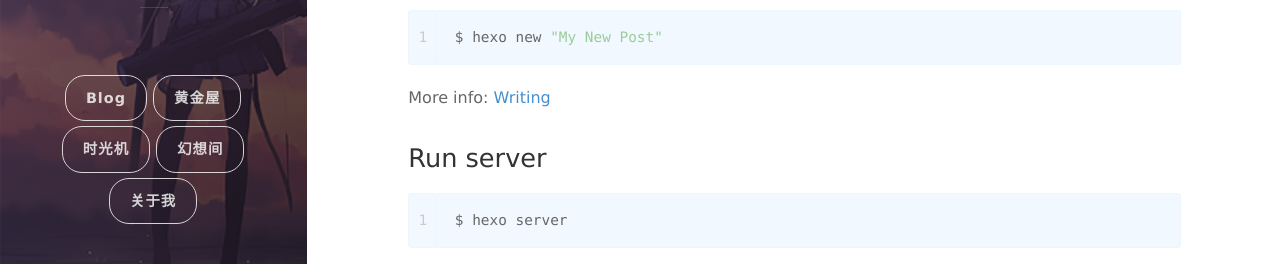
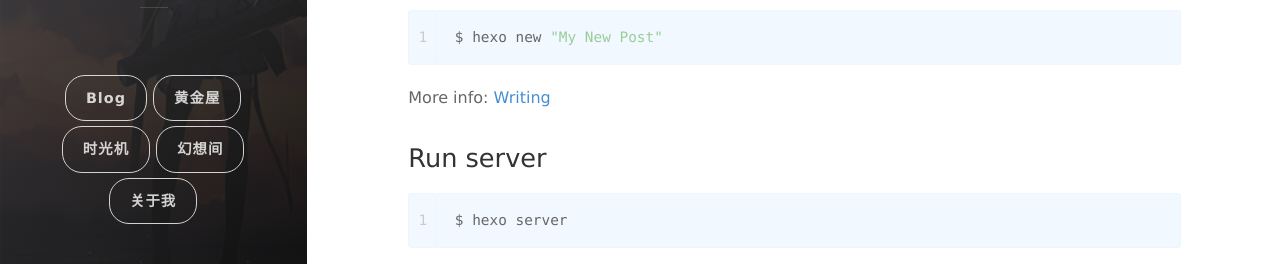
Before and after one commit to univerioiln233/univerioiln233.github.io, a plain HTML site: page 2018/05/18/hello-world/index.html in a window 1280 px wide. Shown: the part 389-653 px from the top of the page. Drawn offline with nearby package versions, Linux system fonts and the light colour scheme; some packages are replaced by stand-ins of ours; a script that the page names is missing.

Commit message:
Site updated: 2018-05-18 13:18:58

```diff
--- a/2018/05/18/hello-world/index.html
+++ b/2018/05/18/hello-world/index.html
@@ -139,7 +139,7 @@ Quick">
 
     </div>
 
-    <div class="panel-cover--overlay cover-purple"></div>
+    <div class="panel-cover--overlay "></div>
   </div>
 </header>
 
```
Also changed, not shown: 2018/05/18/wowmind/index.html (+1 -1 lines), archives/2018/05/index.html (+1 -1 lines), archives/2018/index.html (+1 -1 lines), archives/index.html (+1 -1 lines), index.html (+1 -1 lines).
